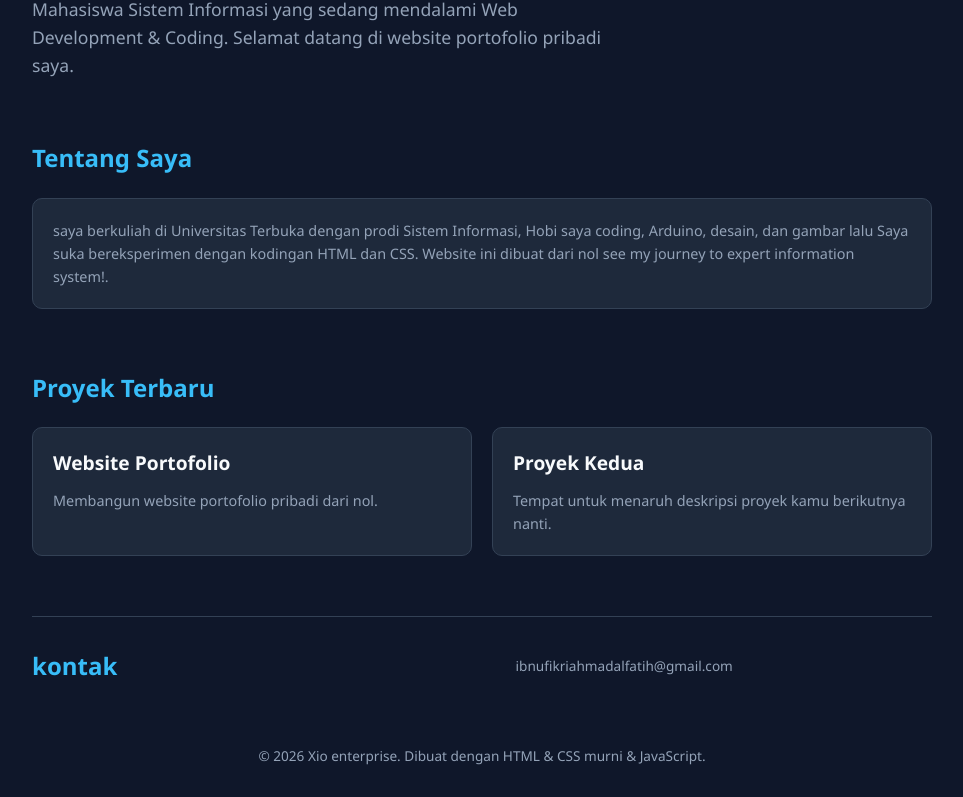
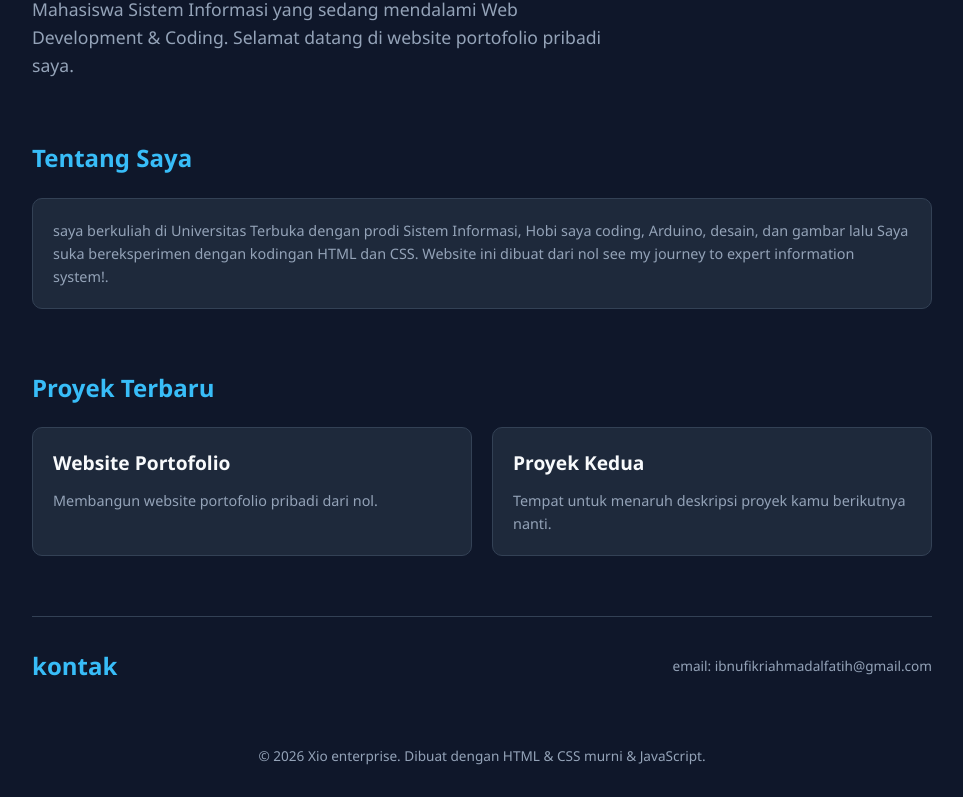
Before and after one commit to Xiocio73/My-Portofolio, a plain HTML site: page index.html in a window 1280 px wide. Shown: the part 211-1008 px from the top of the page, without its empty margins (158-1121 px from the left). Drawn offline with Linux system fonts and the light colour scheme.

Commit message:
Update index.html

```diff
--- a/index.html
+++ b/index.html
@@ -192,7 +192,7 @@
     <footer>
       <section id="contact" style="display: flex; align-items: center; justify-content: space-between;">
         <h2 style="margin: 0;">kontak</h2>
-        <p style="margin: 0;"></p>ibnufikriahmadalfatih@gmail.com</p>
+        <p style="margin: 0;">email: ibnufikriahmadalfatih@gmail.com</p>
       </section>
       <p>&copy; 2026 Xio enterprise. Dibuat dengan HTML & CSS murni &amp; JavaScript.</p>
     </footer>
```
